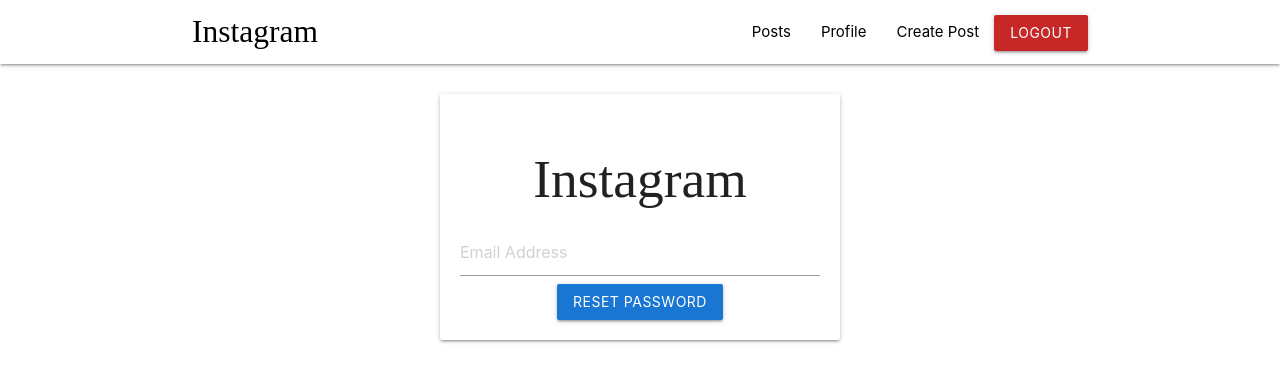
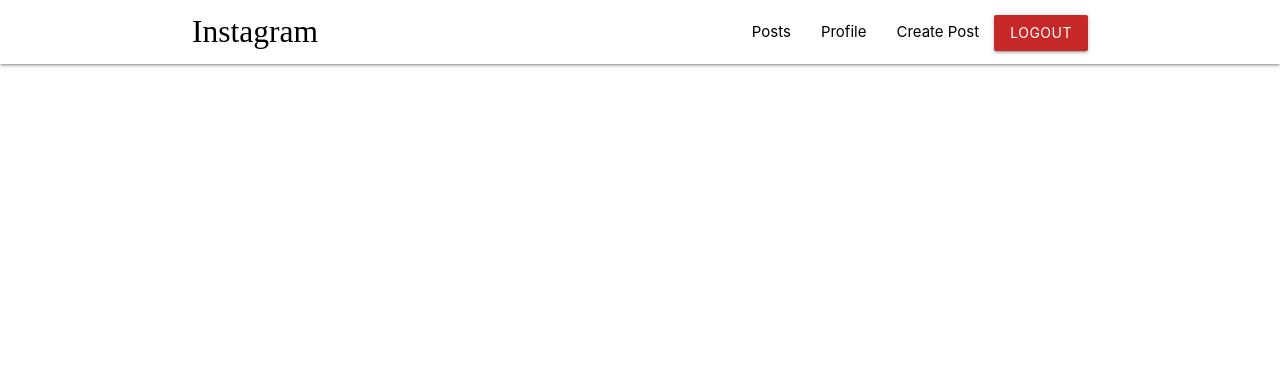
Before and after one commit to bricxcarasco/mern-instagram-deployment, a React (Create React App) app in the folder frontend/: page /reset-password in a window 1280 px wide. Shown: the top 382 px of the page. Built offline with nearby package versions, Linux system fonts and the light colour scheme; sample sign-in values are in the browser's storage; a web font is replaced by a local one.

Commit message:
Trial and error deployment bugs and issues

```diff
--- a/frontend/src/App.jsx
+++ b/frontend/src/App.jsx
@@ -10,8 +10,8 @@
 import CreatePost from './components/pages/CreatePost';
 import UserProfile from './components/pages/UserProfile';
 import UserFollowingPost from './components/pages/UserFollowingPost';
-import ResetPassword from './components/pages/ResetPassword';
-import NewPassword from './components/pages/NewPassword';
+// import ResetPassword from './components/pages/ResetPassword';
+// import NewPassword from './components/pages/NewPassword';
 
 export const UserContext = createContext();
 
@@ -42,12 +42,12 @@
 			<Route path="/signup">
 				<Signup />
 			</Route>
-			<Route path="/reset-password" exact>
+			{/* <Route path="/reset-password" exact>
 				<ResetPassword />
 			</Route>
 			<Route path='/reset-password/:token'>
 				<NewPassword />
-			</Route>
+			</Route> */}
 			<Route path="/profile" exact>
 				<Profile />
 			</Route>
```
